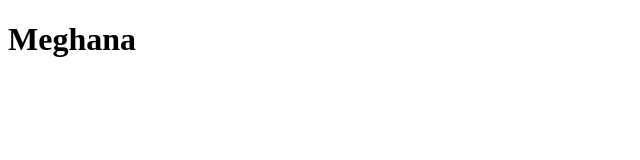
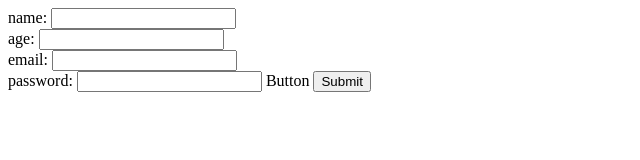
Before and after one commit to meghanapaina/Mern-Full-Stack-Course, a plain HTML site: page index.html in a window 1280 px wide. Shown: the whole page, without its empty margins (0-640 px from the left). Drawn offline with Linux system fonts and the light colour scheme.

Commit message:
Update index.html

```diff
--- a/index.html
+++ b/index.html
@@ -6,6 +6,20 @@
     <title>Document</title>
 </head>
 <body>
-    <h1>Meghana</h1>
+   <form action="">
+        <label for="name" >name:</label>
+        <input type="text">
+        <br />
+        <label for="age">age:</label>
+        <input type="number">
+        <br />
+        <label for="email">email:</label>
+        <input type="email">
+        <br />
+        <label for="password">password:</label>
+        <input type="password">
+        <label for="submit">Button</label>
+        <input type="submit">
+   </form>
 </body>
 </html>
```
